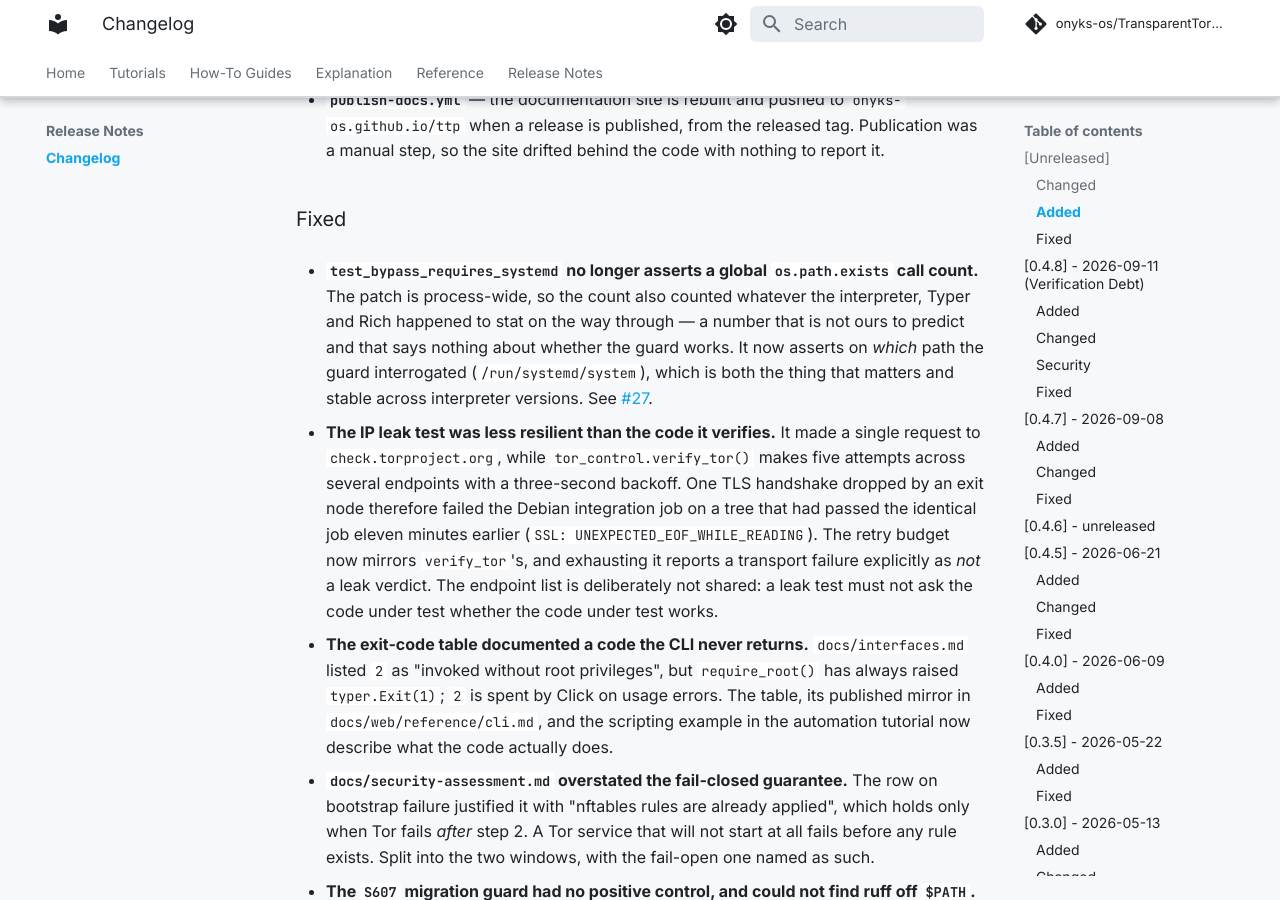
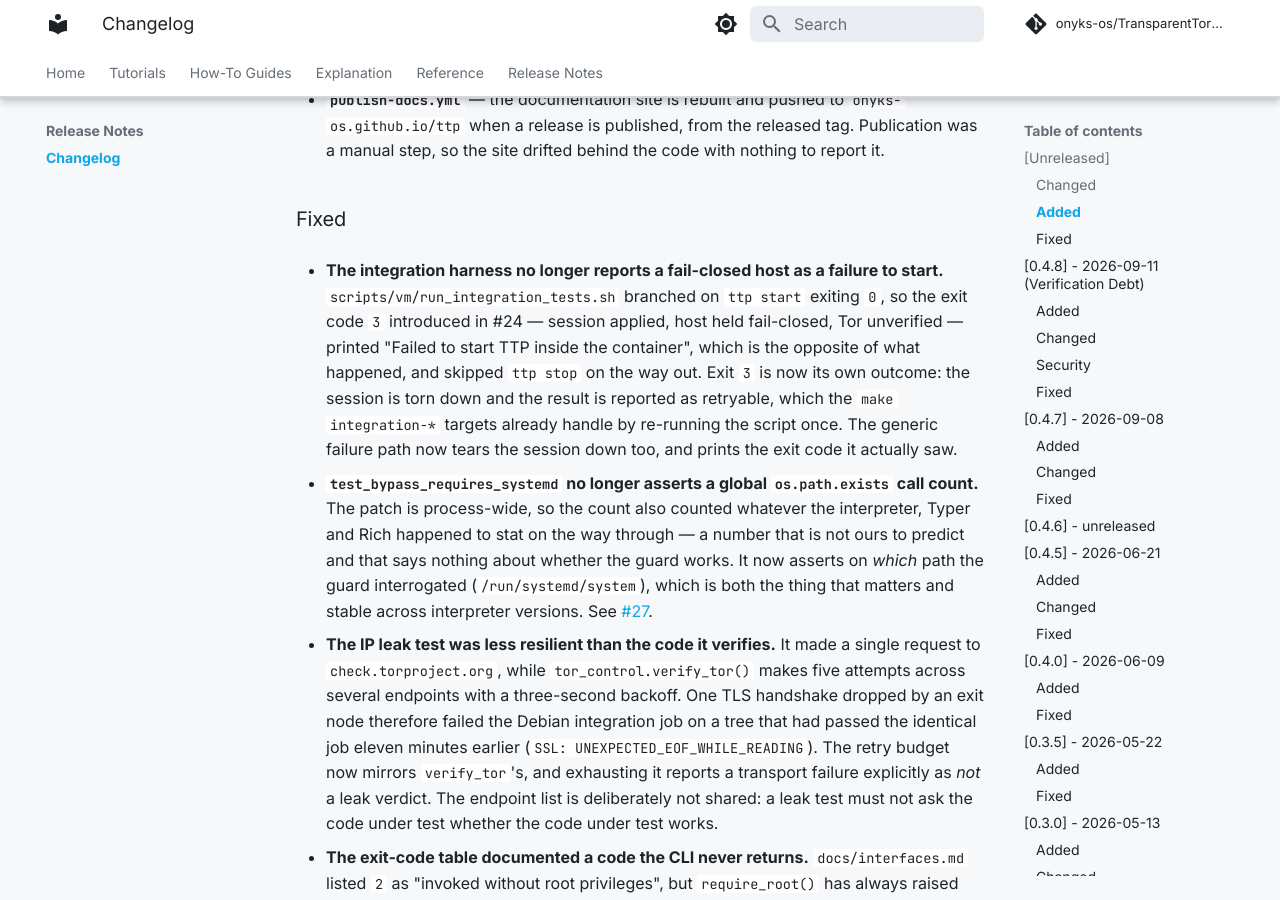
Before and after one commit to onyks-os/TransparentTorProxy, an MkDocs documentation site: the page built from docs/web/release-notes/changelog.md, in a window 1280 px wide and 900 px high, scrolled down 2077 px. Built offline with MkDocs 1.6.1 and Material for MkDocs 9.7.7, drawn with Linux system fonts in a browser that asks for light colours; comment, search, counter and statistics services are not loaded.

Commit message:
fix(ci): stop reporting a fail-closed host as a failure to start (#41)
`scripts/vm/run_integration_tests.sh` branched on `ttp start` exiting 0.
Since #24 that is no longer the only successful-enough outcome: exit 3
means the ruleset, the DNS overlay and the lock are all in place and the
host is being held fail-closed, but Tor could not be verified.

The script printed "Failed to start TTP inside the container!", which is
the opposite of what happened - the session started, and the network is
closed because it started - and it took the `else` branch, which skips
`ttp stop`. So the one case where a session was definitely applied was
also the one case where the harness never tore it down.

Exit 3 is now its own branch: tear the session down, and report it as a
retryable outcome. `make integration-debian` and `integration-fedora`
already re-run the script once, which is the right response to a Tor
bootstrap that did not verify in a cold container.

Deliberately not doing: running the leak suite on an exit-3 session.
tests/leak/test_ip_leak.py asserts the exit IP is a Tor one, which is
exactly what could not be confirmed, so the suite would fail for a reason
that has nothing to do with containment.

The generic failure path now also tears the session down, and prints the
exit code it actually observed instead of discarding it.


Claude-Session: https://claude.ai/code/session_018FKToGVxTindAZG36nSi6G

Signed-off-by: onyks-os <129986281+onyks-os@users.noreply.github.com>
Co-authored-by: Claude Opus 5 <noreply@anthropic.com>

```diff
--- a/docs/web/release-notes/changelog.md
+++ b/docs/web/release-notes/changelog.md
@@ -94,6 +94,16 @@ and this project adheres to [Semantic Versioning](https://semver.org/spec/v2.0.0
   nothing to report it.
 
 ### Fixed
+
+- **The integration harness no longer reports a fail-closed host as a failure to
+  start.** `scripts/vm/run_integration_tests.sh` branched on `ttp start` exiting
+  `0`, so the exit code `3` introduced in #24 — session applied, host held
+  fail-closed, Tor unverified — printed "Failed to start TTP inside the
+  container", which is the opposite of what happened, and skipped `ttp stop` on
+  the way out. Exit `3` is now its own outcome: the session is torn down and the
+  result is reported as retryable, which the `make integration-*` targets already
+  handle by re-running the script once. The generic failure path now tears the
+  session down too, and prints the exit code it actually saw.
 
 - **`test_bypass_requires_systemd` no longer asserts a global `os.path.exists`
   call count.** The patch is process-wide, so the count also counted whatever
```
Also changed, not shown: CHANGELOG.md (+10 -0 lines), 1 other file.
